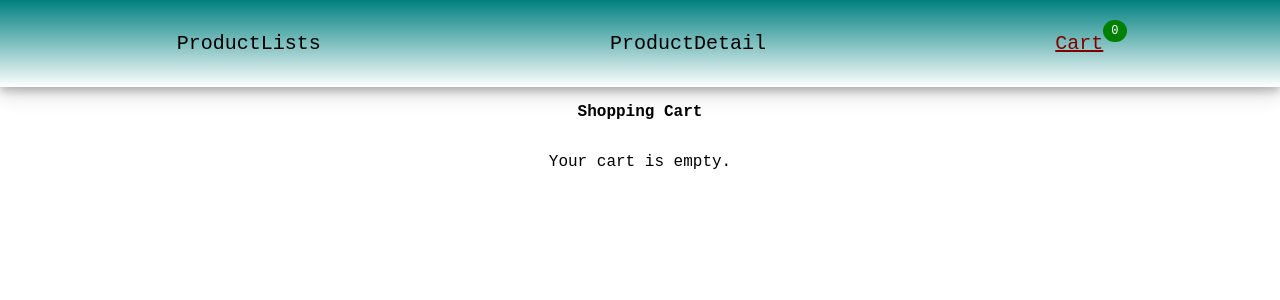
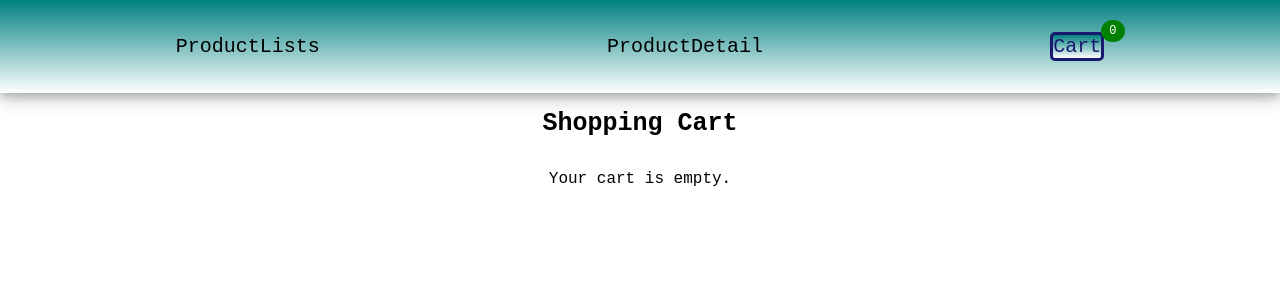
Before and after one commit to Muniraja-M/E-commerce, a React (Create React App) app: page /cart in a window 1280 px wide. Shown: the top 300 px of the page. Built offline with nearby package versions, Linux system fonts and the light colour scheme.

Commit message:
small things added

```diff
--- a/src/pages/Cart.js
+++ b/src/pages/Cart.js
@@ -11,7 +11,7 @@ function Cart() {
 
     return (
         <div className="cartView-container">
-            <h1>Shopping Cart</h1>
+            <h1 className='font'>Shopping Cart</h1>
             {cart.length === 0 ? (
                 <p>Your cart is empty.</p>
             ) : (
--- a/src/pages/Home.js
+++ b/src/pages/Home.js
@@ -34,7 +34,7 @@ function Home({ isBrief }) {
     return (
         <div>
             <div className='search-container'>
-                <h1>
+                <h1 className='font'>
                     {isBrief ? 'Product Details Page' : 'Product Listing Page'}
                 </h1>
                 <SearchBar onSearch={(query) => setSearchQuery(query)} />
--- a/src/pages/Product.js
+++ b/src/pages/Product.js
@@ -5,6 +5,10 @@ function Product() {
 
     return (
         <div>
+             <div className='search-container'>
+                <h1 className='font'>Product Page</h1>
+                <SearchBar onSearch={(query) => setSearchQuery(query)} />
+            </div>
             <h1>{cart.title}</h1>
             <img src={cart.image} alt={cart.title} />
             <p>Price: ${cart.price}</p>
--- a/src/styles.css
+++ b/src/styles.css
@@ -7,7 +7,7 @@
 }
 .product-container {
     display: grid;
-    grid-template-columns: repeat(auto-fit, minmax(250px, 1fr));
+    grid-template-columns: repeat(auto-fit, minmax(400px, 1fr));
     gap: 2rem;
     padding: 4rem;
 }
@@ -65,7 +65,11 @@ ul > li {
 }
 
 .active {
-    color: maroon;
+    color: midnightblue;
+    border: solid;
+    border-radius: 5px;
+    text-decoration: none;
+    background: inherit;
 }
 .disactive {
     text-decoration: none;
@@ -146,3 +150,12 @@ ul > li {
         ); /* Full-width columns */
     }
 }
+.font{
+    padding: 0%;
+    margin: 0%;
+    font-size: 25px;
+    font-family: monospace;
+}
+button{
+    cursor: pointer;
+}
```
Also changed, not shown: .codesandbox/workspace.json (deleted).
